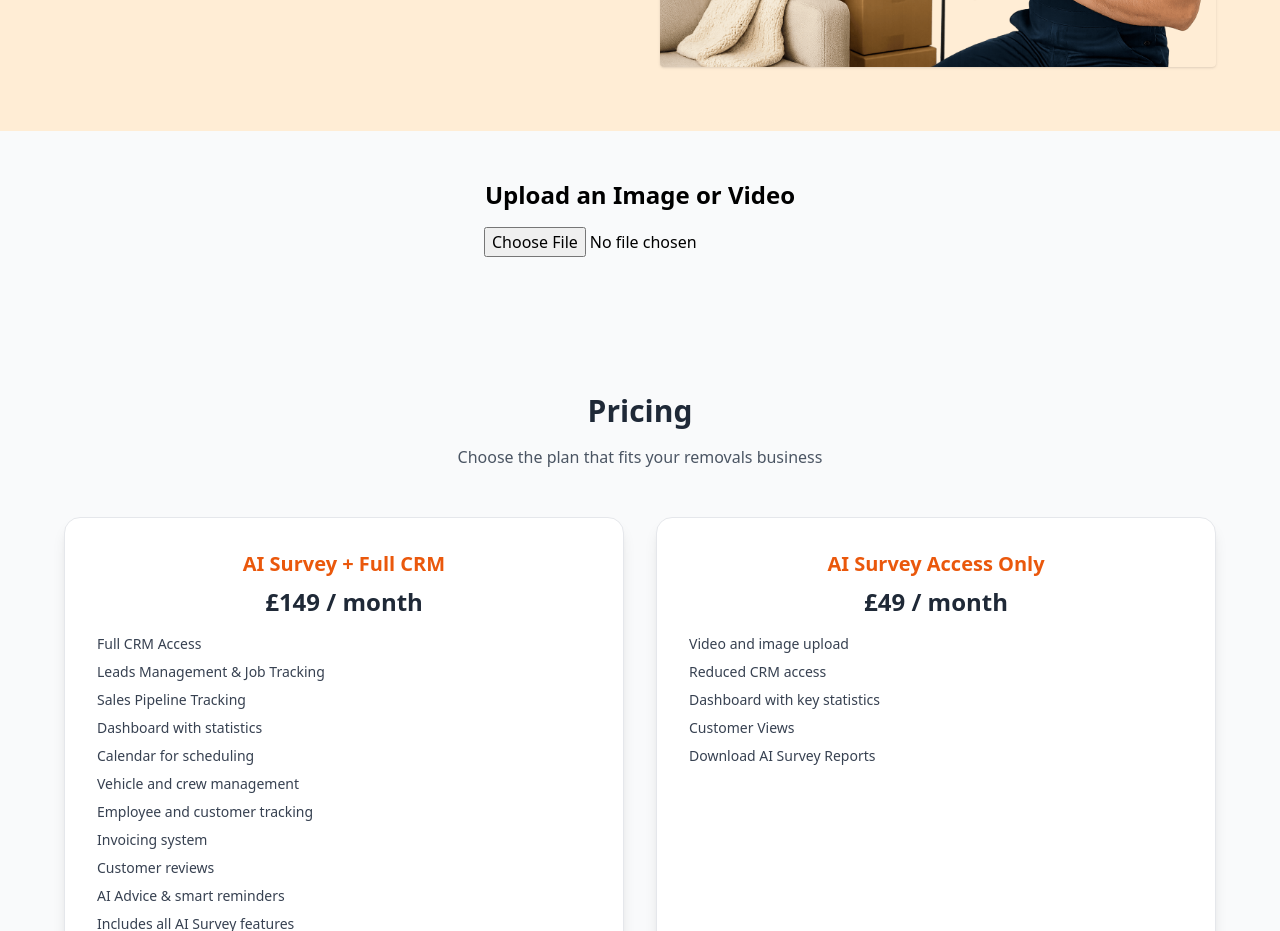
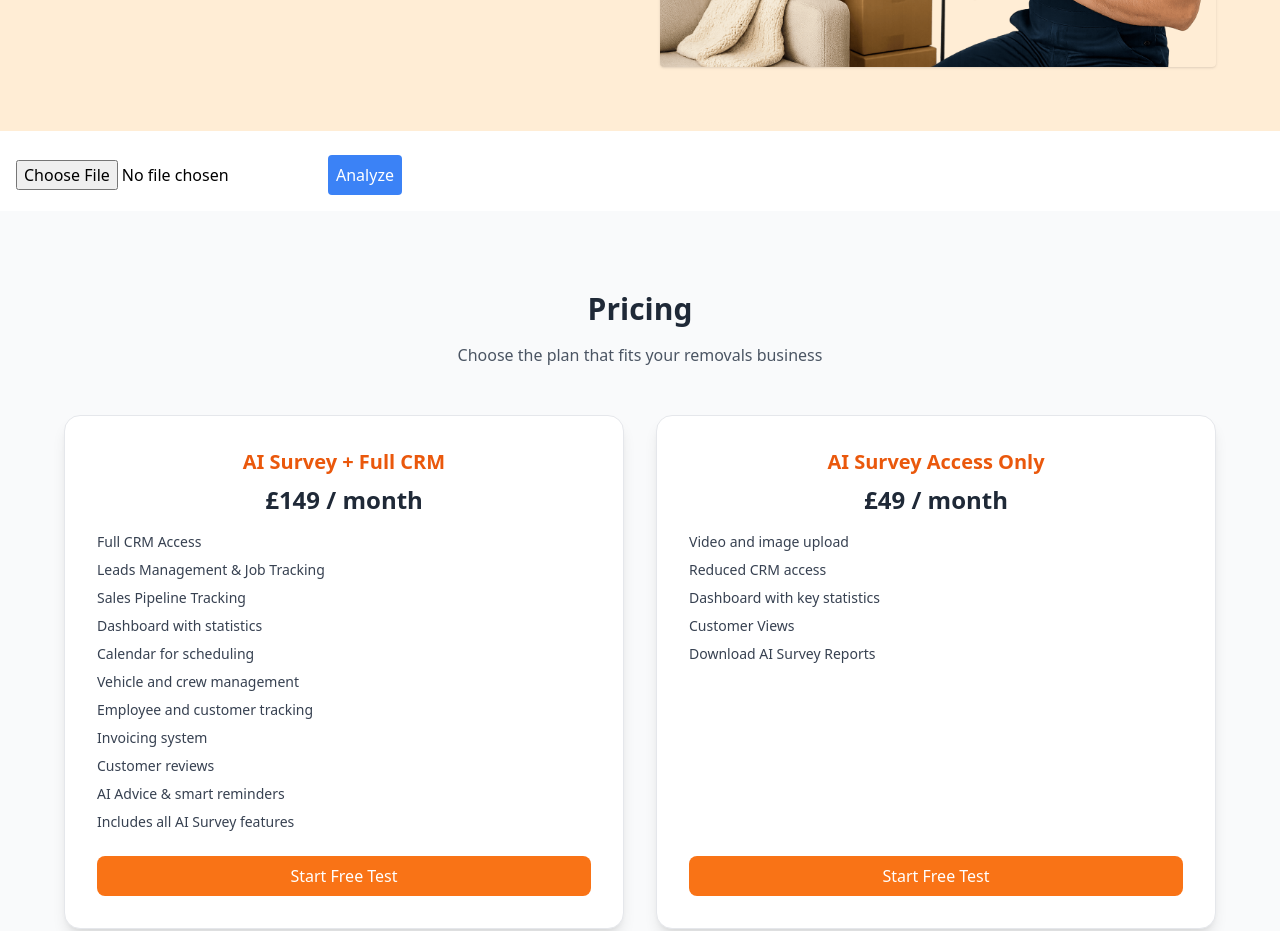
Before and after one commit to Gullmegler/mitt-prosjekt, a React (Create React App) app: page / in a window 1280 px wide. Shown: the part 840-1771 px from the top of the page. Built offline with nearby package versions, Linux system fonts and the light colour scheme; the HTML template or start-up script is replaced by a standard one.

Commit message:
Update UploadSection.jsx

```diff
--- a/src/components/UploadSection.jsx
+++ b/src/components/UploadSection.jsx
@@ -1,132 +1,53 @@
 import React, { useState } from "react";
-import jsPDF from "jspdf";
 
-export default function UploadSection() {
-  const [file, setFile] = useState(null);
-  const [previewUrl, setPreviewUrl] = useState(null);
-  const [predictions, setPredictions] = useState([]);
-  const [analyzed, setAnalyzed] = useState(false);
-  const [error, setError] = useState(null);
+function UploadSection() {
+  const [result, setResult] = useState(null);
+  const [image, setImage] = useState(null);
 
   const handleFileChange = (e) => {
-    const uploadedFile = e.target.files[0];
-    setFile(uploadedFile);
-    setPreviewUrl(URL.createObjectURL(uploadedFile));
-    setError(null);
-    analyze(uploadedFile);
-  };
+    const file = e.target.files[0];
+    if (!file) return;
 
-  const analyze = async (file) => {
     const reader = new FileReader();
-    reader.onloadend = async () => {
-      const base64 = reader.result;
-
-      try {
-        const response = await fetch("/api/analyze", {
-          method: "POST",
-          headers: {
-            "Content-Type": "application/json",
-          },
-          body: JSON.stringify({
-            imageBase64: base64,
-            filename: file.name,
-          }),
-        });
-
-        const result = await response.json();
-        setPredictions(result.predictions || []);
-        setAnalyzed(true);
-      } catch (err) {
-        console.error("Error analyzing image:", err);
-        setError("Failed to analyze image or video.");
-      }
+    reader.onloadend = () => {
+      setImage(reader.result);
     };
-
     reader.readAsDataURL(file);
   };
 
-  const downloadReport = () => {
-    const doc = new jsPDF();
-    doc.setFontSize(16);
-    doc.text("AI Removals CRM Report", 20, 20);
-    doc.setFontSize(12);
-    doc.text(`Detected Items: ${predictions.length}`, 20, 40);
-    doc.text(`Supply Estimate: ${predictions.length * 3}`, 20, 50);
-    doc.text(`Summary: Detected ${predictions.length} object(s)`, 20, 60);
-    doc.text("Item List:", 20, 80);
-
-    predictions.forEach((p, i) => {
-      doc.text(`- ${p.class}`, 25, 90 + i * 10);
-    });
-
-    doc.save("AI-Removals-Report.pdf");
+  const handleSubmit = async () => {
+    if (!image) return;
+    try {
+      const response = await fetch("http://localhost:4000/api/analyze", {
+        method: "POST",
+        headers: { "Content-Type": "application/json" },
+        body: JSON.stringify({ imageBase64: image }),
+      });
+      const data = await response.json();
+      setResult(data.result);
+    } catch (error) {
+      console.error("Error:", error);
+    }
   };
 
   return (
-    <section className="py-12 bg-gray-50">
-      <div className="max-w-5xl mx-auto px-4">
-        <h2 className="text-2xl font-semibold text-center mb-4">Upload an Image or Video</h2>
-
-        <div className="flex flex-col items-center space-y-4">
-          <input
-            type="file"
-            accept="image/*,video/*"
-            onChange={handleFileChange}
-            className="mb-2"
-          />
-
-          {error && <p className="text-red-600">{error}</p>}
-
-          {analyzed && (
-            <div className="flex flex-col sm:flex-row justify-center gap-4 w-full">
-              <div className="bg-white border rounded-lg p-4 flex-1 text-center">
-                <h3 className="font-bold">Detected Items</h3>
-                <p>{predictions.length}</p>
-              </div>
-              <div className="bg-white border rounded-lg p-4 flex-1 text-center">
-                <h3 className="font-bold">Supply Estimate</h3>
-                <p>{predictions.length * 3}</p>
-              </div>
-              <div className="bg-white border rounded-lg p-4 flex-1 text-center">
-                <h3 className="font-bold">Summary</h3>
-                <p>
-                  {predictions.length > 0
-                    ? `Detected ${predictions.length} object(s)`
-                    : "No objects detected"}
-                </p>
-              </div>
-            </div>
-          )}
-
-          {analyzed && (
-            <div className="flex flex-col sm:flex-row gap-4 mt-6">
-              <button
-                className="px-4 py-2 bg-green-600 text-white rounded hover:bg-green-700"
-                onClick={() => alert("CRM integration coming soon")}
-              >
-                Add to CRM
-              </button>
-              <button
-                className="px-4 py-2 bg-blue-600 text-white rounded hover:bg-blue-700"
-                onClick={downloadReport}
-              >
-                Download PDF Report
-              </button>
-            </div>
-          )}
-
-          {previewUrl && (
-            <div className="mt-6">
-              <h4 className="text-center font-medium mb-2">Preview</h4>
-              {file.type.startsWith("video") ? (
-                <video controls width="480" src={previewUrl} />
-              ) : (
-                <img src={previewUrl} alt="preview" className="w-80 rounded shadow" />
-              )}
-            </div>
-          )}
+    <div className="p-4">
+      <input type="file" accept="image/*" onChange={handleFileChange} />
+      <button onClick={handleSubmit} className="mt-2 p-2 bg-blue-500 text-white rounded">
+        Analyze
+      </button>
+      {result && (
+        <div className="mt-4">
+          <h3>Detected:</h3>
+          <ul>
+            {result.map((item, i) => (
+              <li key={i}>{item}</li>
+            ))}
+          </ul>
         </div>
-      </div>
-    </section>
+      )}
+    </div>
   );
 }
+
+export default UploadSection;
```
